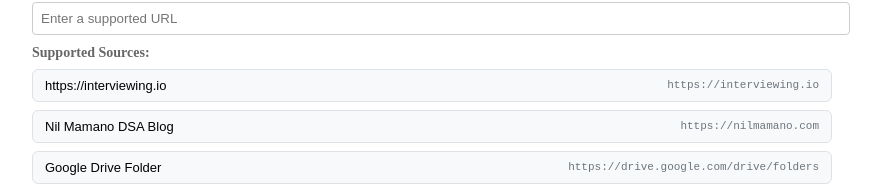
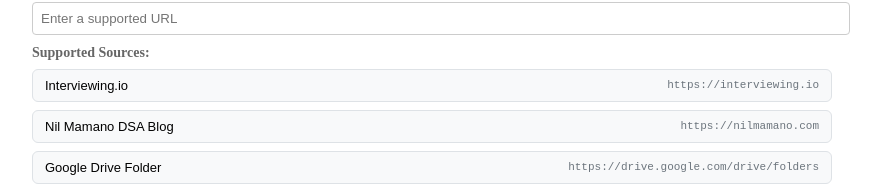
Before and after one commit to huyisme-005/aline-kb-ingestor, a Next.js app in the folder frontend/: page / in a window 1280 px wide. Shown: the part 181-365 px from the top of the page, without its empty margins (208-1089 px from the left). Built offline with nearby package versions, Linux system fonts and the light colour scheme; no server answers.

Commit message:
Ingest Form updated

```diff
--- a/frontend/src/components/IngestForm.tsx
+++ b/frontend/src/components/IngestForm.tsx
@@ -123,9 +123,7 @@
    * Get display name for URL
    */
   const getUrlDisplayName = (url: string) => {
-    if (url.includes('interviewing.io/blog')) return 'Interviewing.io Blog';
-    if (url.includes('interviewing.io/topics')) return 'Interviewing.io Topics';
-    if (url.includes('interviewing.io/learn')) return 'Interviewing.io Learn';
+    if (url.includes('interviewing.io')) return 'Interviewing.io';
     if (url.includes('nilmamano.com')) return 'Nil Mamano DSA Blog';
     if (url.includes('drive.google.com')) return 'Google Drive Folder';
     if (url.includes('shreycation.substack.com')) return 'Shreycation Substack';
```
